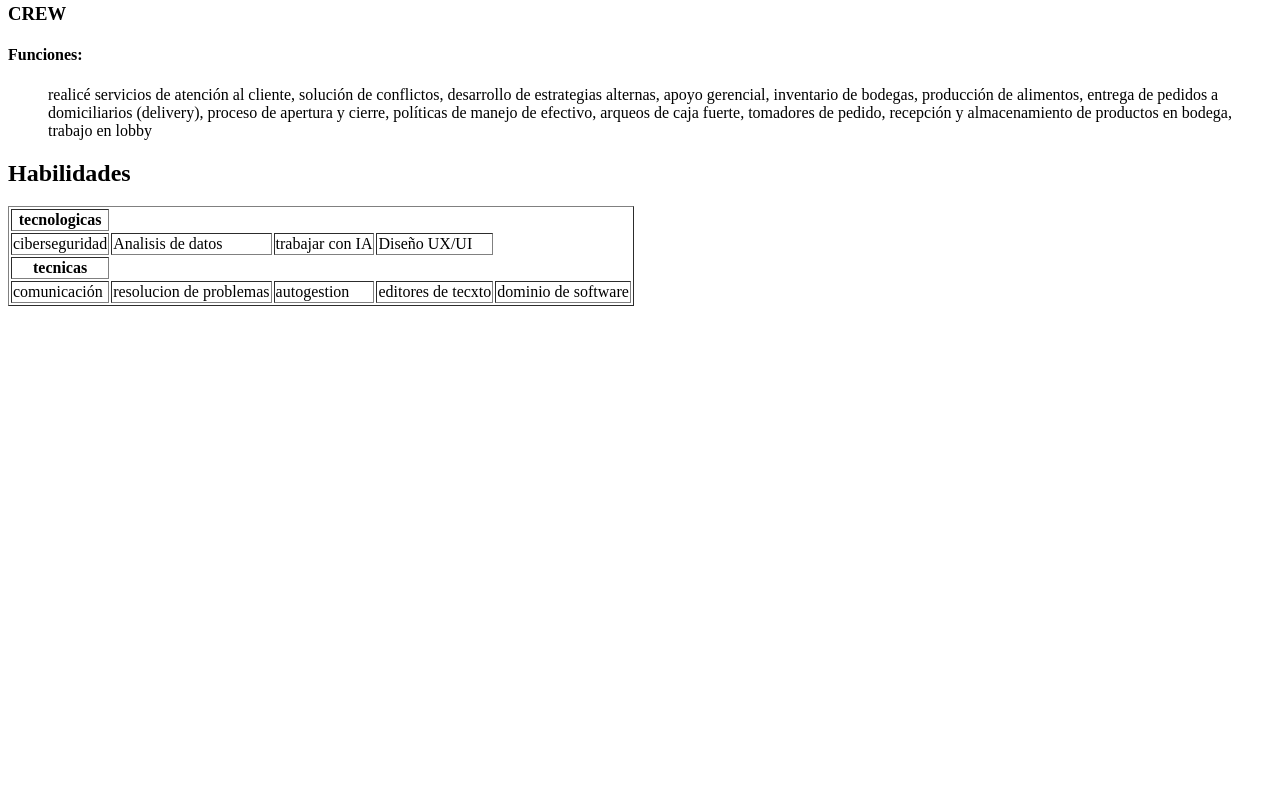
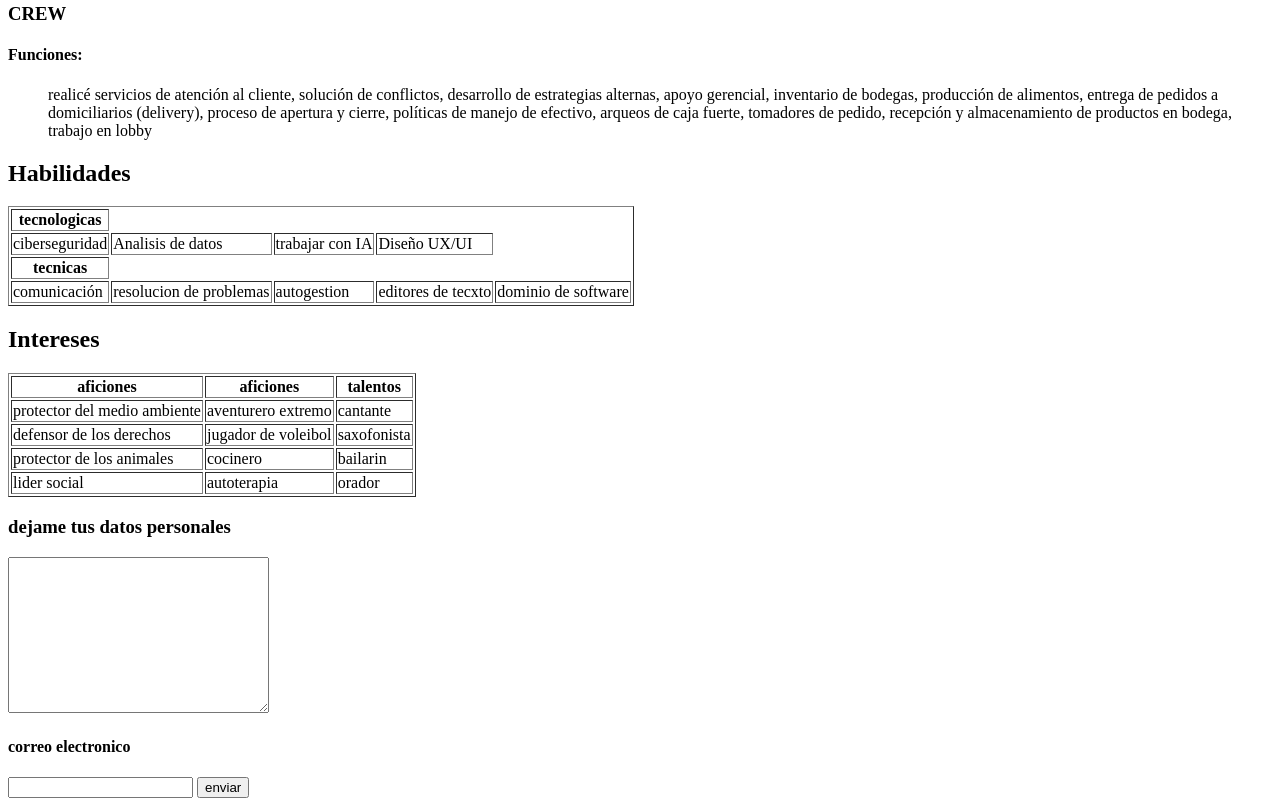
Before and after one commit to leofa09/html-intro, a plain HTML site: page index.html in a window 1280 px wide. Shown: the part 471-1277 px from the top of the page. Before the commit the page ends 800 px from the top, so only its background shows below. Drawn offline with Linux system fonts and the light colour scheme.

Commit message:
hoja de vida final

```diff
--- a/index.html
+++ b/index.html
@@ -55,5 +55,44 @@
 
     </table>
 
+    <h2>Intereses</h2>
+    <table border="ipx">
+
+        <tr>
+            <th>aficiones</th>
+            <th>aficiones</th>
+            <th>talentos</th>
+        </tr>
+        <tr>
+            <td>protector del medio ambiente</td>
+            <td>aventurero extremo</td>
+            <td>cantante</td>
+
+        </tr>
+        <tr>
+            <td>defensor de los derechos</td>
+            <td>jugador de voleibol</td>
+            <td>saxofonista</td>
+
+        </tr>
+        <tr>
+            <td>protector de los animales</td>
+            <td>cocinero</td>
+            <td>bailarin</td>
+
+        </tr>
+        <tr>
+            <td>lider social</td>
+            <td>autoterapia</td>
+            <td>orador</td>
+        </tr>
+    </table>
+
+<h3>dejame tus datos personales</h3>
+
+    <textarea name="Leonardo" id="1007155120" cols="30" rows="10"></textarea>
+    <h4>correo electronico</h4>
+    <input type="correo electronico">
+    <button>enviar</button>
 </body>
 </html>
```
